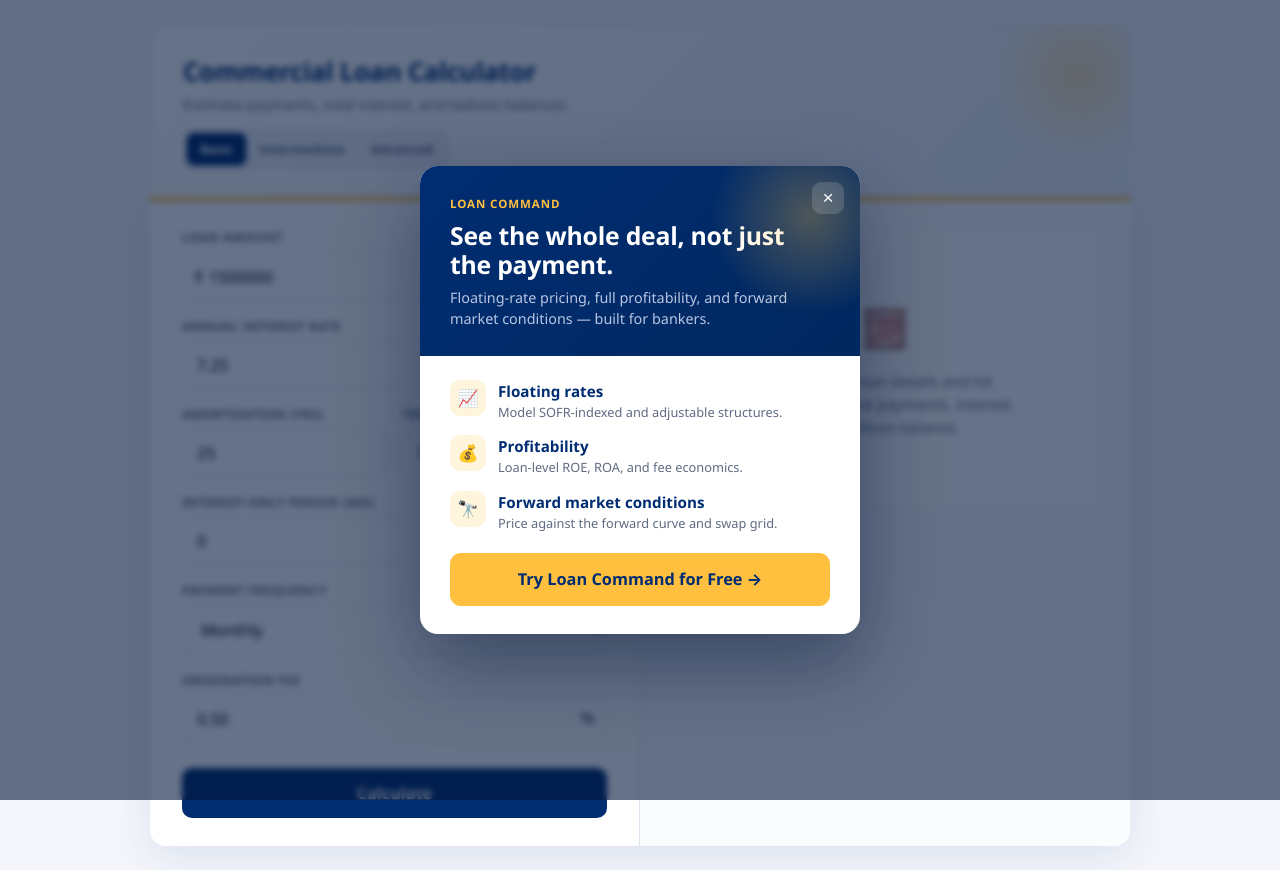
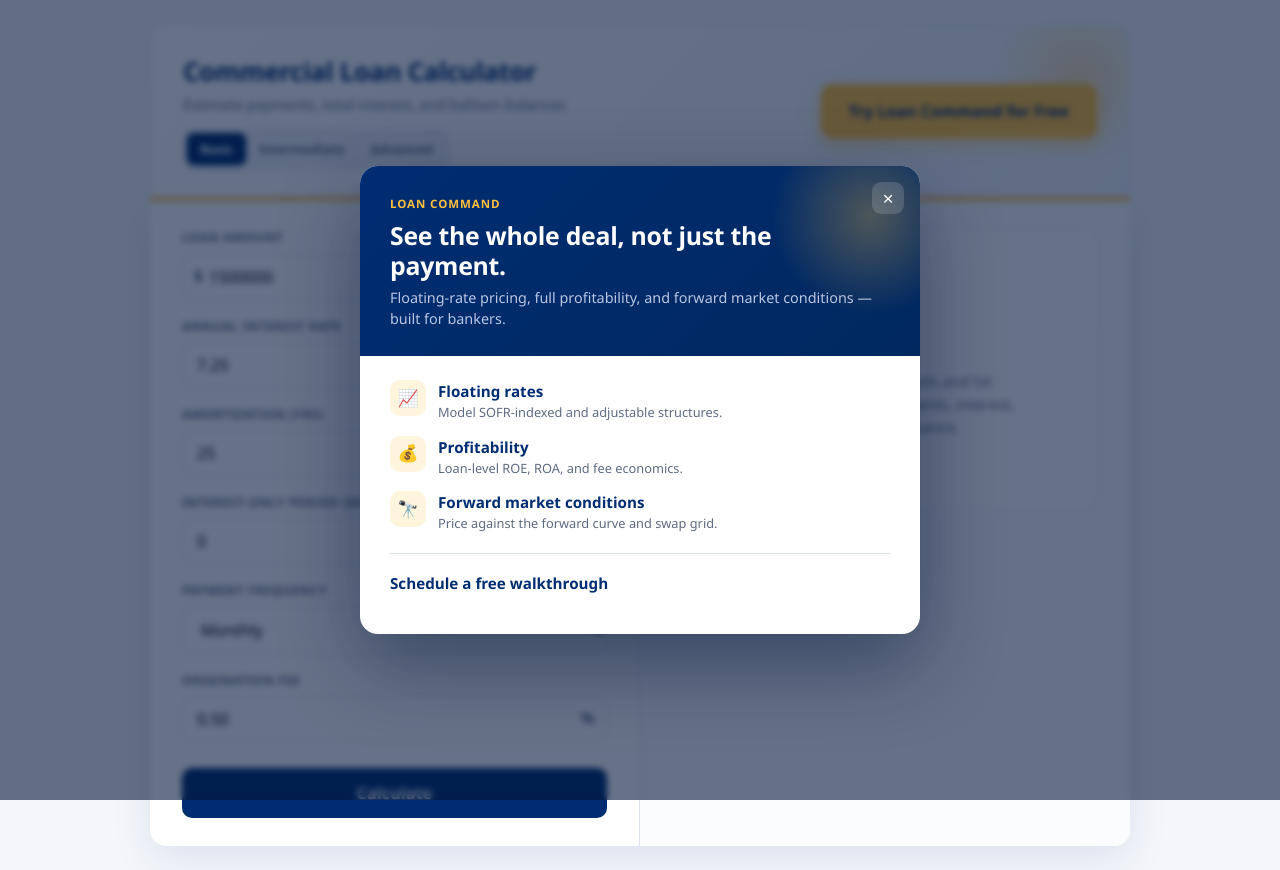
Before and after one commit to sscdwidgets/loan-calculator, a plain HTML site: page index.html in a window 1280 px wide. Both pictures are taken after a click on the button "Advanced". Drawn offline with Linux system fonts and the light colour scheme.

Commit message:
Update index.html

```diff
--- a/index.html
+++ b/index.html
@@ -37,6 +37,19 @@
   }
   header h1{font-size:1.6rem;font-weight:700;letter-spacing:-.01em;color:var(--navy)}
   header p{color:var(--muted);font-size:.92rem;margin-top:4px}
+  .header-cta{
+    position:absolute;top:50%;right:32px;transform:translateY(-50%);z-index:3;
+    background:var(--gold);color:var(--navy);border:none;cursor:pointer;
+    font-family:inherit;font-size:1rem;font-weight:700;
+    padding:16px 28px;border-radius:11px;
+    box-shadow:0 6px 18px rgba(255,191,63,.5);transition:filter .15s,transform .05s;
+  }
+  .header-cta:hover{filter:brightness(.96)}
+  .header-cta:active{transform:translateY(-50%) scale(.98)}
+  @media(max-width:560px){
+    .header-cta{position:static;transform:none;margin-bottom:14px;width:100%}
+    .header-cta:active{transform:scale(.98)}
+  }
   .gold-rule{height:4px;background:var(--gold)}
   .grid{
     display:grid;grid-template-columns:1fr 1fr;gap:0;
@@ -183,15 +196,15 @@
   }
   .modal-overlay.open{opacity:1;pointer-events:auto}
   .modal{
-    background:#fff;border-radius:18px;max-width:440px;width:100%;overflow:hidden;
+    background:#fff;border-radius:18px;max-width:560px;width:100%;overflow:hidden;
     box-shadow:0 30px 80px rgba(0,20,55,.45);
     transform:scale(.9) translateY(10px);transition:transform .3s cubic-bezier(.34,1.56,.64,1);
-    position:relative;
+    position:relative;max-height:92vh;display:flex;flex-direction:column;
   }
   .modal-overlay.open .modal{transform:scale(1) translateY(0)}
   .modal-head{
     background:linear-gradient(135deg,var(--navy),#01285f);color:#fff;
-    padding:30px 30px 26px;position:relative;overflow:hidden;
+    padding:30px 30px 26px;position:relative;overflow:hidden;flex:none;
   }
   .modal-head::after{content:"";position:absolute;right:-50px;top:-50px;width:200px;
     height:200px;border-radius:50%;background:radial-gradient(circle,rgba(255,191,63,.3),transparent 70%)}
@@ -204,17 +217,15 @@
     border:none;color:#fff;width:32px;height:32px;border-radius:9px;cursor:pointer;
     font-size:1.2rem;line-height:1;transition:.15s;z-index:2}
   .modal-close:hover{background:rgba(255,255,255,.3)}
-  .modal-body{padding:24px 30px 28px}
+  .modal-body{padding:24px 30px 28px;overflow-y:auto}
   .modal-feat{display:flex;gap:12px;align-items:flex-start;margin-bottom:14px}
   .modal-feat .ic{flex:none;width:36px;height:36px;border-radius:10px;
     background:rgba(255,191,63,.18);display:flex;align-items:center;justify-content:center;
     font-size:1.05rem}
   .modal-feat .ft{font-weight:700;color:var(--navy);font-size:.95rem}
   .modal-feat .fd{font-size:.8rem;color:var(--muted);margin-top:1px}
-  .modal-cta{display:block;text-align:center;text-decoration:none;margin-top:20px;
-    background:var(--gold);color:var(--navy);font-weight:700;font-size:1.02rem;
-    padding:15px;border-radius:11px;transition:filter .15s}
-  .modal-cta:hover{filter:brightness(.95)}
+  .sched-embed-wrap{margin-top:20px;padding-top:18px;border-top:1px solid var(--line)}
+  .sched-embed-title{font-size:.95rem;font-weight:700;color:var(--navy);margin-bottom:12px}
   @media(max-width:720px){.grid{grid-template-columns:1fr}
     .inputs{border-right:none;border-bottom:1px solid var(--line)}}
 </style>
@@ -222,6 +233,7 @@
 <body>
 <div class="wrap">
   <header>
+    <button class="header-cta" id="headerCta">Try Loan Command for Free</button>
     <h1>Commercial Loan Calculator</h1>
     <p>Estimate payments, total interest, and balloon balances</p>
     <div class="mode-seg" id="modeSeg" role="tablist">
@@ -416,8 +428,8 @@
     <div class="modal-head">
       <button class="modal-close" id="modalClose" aria-label="Close">×</button>
       <div class="eyebrow">Loan Command</div>
-      <h3 id="modalTitle">This deal could be worth more.</h3>
-      <p id="modalIntro">You just ran a fixed-rate estimate. See what the full picture looks like in Loan Command.</p>
+      <h3 id="modalTitle">See the whole deal, not just the payment.</h3>
+      <p id="modalIntro">Floating-rate pricing, full profitability, and forward market conditions — built for bankers.</p>
     </div>
     <div class="modal-body">
       <div class="modal-feat">
@@ -432,7 +444,12 @@
         <div class="ic">🔭</div>
         <div><div class="ft">Forward market conditions</div><div class="fd">Price against the forward curve and swap grid.</div></div>
       </div>
-      <a class="modal-cta" href="https://southstatecorrespondent.com/loan-command-demo-scheduler/" target="_blank" rel="noopener">Try Loan Command for Free →</a>
+      <div class="sched-embed-wrap">
+        <div class="sched-embed-title">Schedule a free walkthrough</div>
+        <!-- ScheduleOnce embed START -->
+        <div id="SOIDIV_JamesSpence" data-so-page="JamesSpence" data-height="550" data-style="border: 1px solid #d8d8d8; min-width: 290px; max-width: 900px;" data-psz="00"></div>
+        <!-- ScheduleOnce embed END -->
+      </div>
     </div>
   </div>
 </div>
@@ -660,17 +677,22 @@
 
 // Modal CTA controls
 const modal=$('modalOverlay');
+let soLoaded=false;
+function loadScheduler(){
+  if(soLoaded)return;soLoaded=true;
+  const s=document.createElement('script');
+  s.type='text/javascript';
+  s.src='https://cdn.oncehub.com/mergedjs/so.js';
+  document.body.appendChild(s);
+}
 function openModal(ctx){
-  if(ctx==='advanced'){
-    $('modalTitle').textContent='See the whole deal, not just the payment.';
-    $('modalIntro').textContent='Floating-rate pricing, full profitability, and forward market conditions — built for bankers.';
-  }else{
-    $('modalTitle').textContent='This deal could be worth more.';
-    $('modalIntro').textContent='You just ran a fixed-rate estimate. See what the full picture looks like in Loan Command.';
-  }
+  $('modalTitle').textContent='See the whole deal, not just the payment.';
+  $('modalIntro').textContent='Floating-rate pricing, full profitability, and forward market conditions — built for bankers.';
+  loadScheduler();
   modal.classList.add('open');
 }
 function closeModal(){modal.classList.remove('open');}
+$('headerCta').addEventListener('click',()=>openModal('header'));
 $('modalClose').addEventListener('click',closeModal);
 modal.addEventListener('click',e=>{if(e.target===modal)closeModal();});
 document.addEventListener('keydown',e=>{if(e.key==='Escape'){closeModal();}});
```
